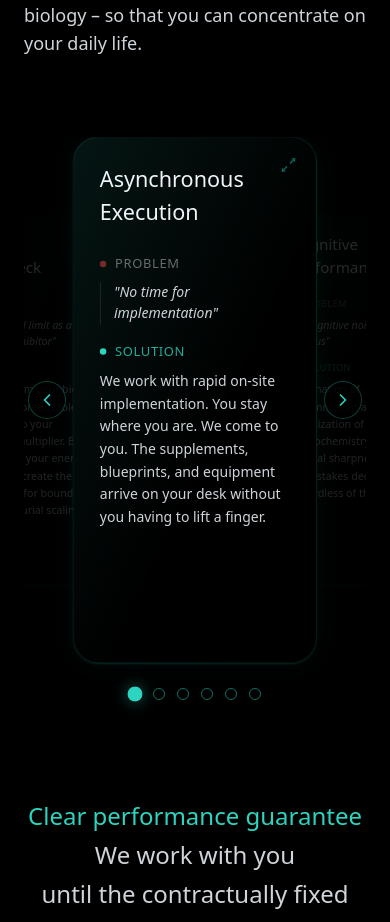
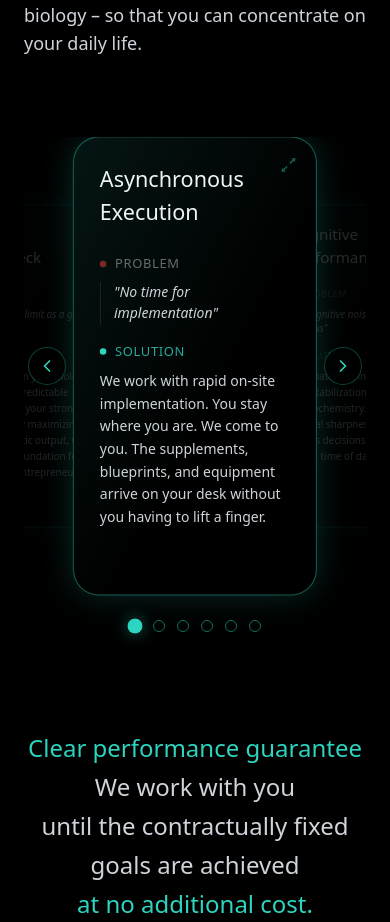
Before and after one commit to LucianoKutger/ArcviteEnglish, a React (Vite) app: page / in a window 390 px wide. Shown: the part 9840-10762 px from the top of the page. Built offline with nearby package versions, Linux system fonts and the light colour scheme.

Commit message:
fix: refine mobile protocol card presentation

```diff
--- a/src/components/cards/SolutionCard.module.scss
+++ b/src/components/cards/SolutionCard.module.scss
@@ -5,35 +5,38 @@
   display: flex;
   flex-direction: column;
   background: linear-gradient(to bottom right, $cyan-10, transparent);
-  border: 1px solid $white-05;
+  border: 1px solid $cyan-40;
   border-radius: 1.5rem;
   overflow: hidden;
   cursor: pointer;
-  box-shadow: 0 1px 2px 0 $cyan-10;
+  box-shadow: $shadow-glow-cyan;
   transition: all 0.3s ease;
 
   @media (max-width: ($breakpoint-lg - 1px)) {
+    -webkit-tap-highlight-color: transparent;
     background:
       linear-gradient(to bottom right, $cyan-10, transparent 58%),
       $black;
-    border-color: $cyan-10;
-    box-shadow:
-      0 1px 2px 0 $cyan-10,
-      0 0 24px $cyan-05;
   }
 }
 
 /* Hover-Effekte für die Karte selbst (entspricht Tailwind's hover:) */
-.card:hover {
-  border-color: $cyan-30;
-  box-shadow: 0 0 30px $cyan-10;
+@media (min-width: $breakpoint-lg) and (hover: hover) and (pointer: fine) {
+  .card:hover {
+    border-color: $cyan-70;
+    box-shadow:
+      0 0 18px $cyan-30,
+      0 0 42px $cyan-40;
+  }
 }
 
 .card:focus-visible {
   outline: 2px solid $cyan;
   outline-offset: 4px;
-  border-color: $cyan-30;
-  box-shadow: 0 0 30px $cyan-10;
+  border-color: $cyan-70;
+  box-shadow:
+    0 0 18px $cyan-30,
+    0 0 42px $cyan-40;
 }
 
 .imageContainer {
@@ -51,8 +54,10 @@
 }
 
 /* Hover-Effekt für den Container (entspricht Tailwind's group-hover:bg-white/10) */
-.card:hover .imageContainer {
-  background-color: $white-10;
+@media (min-width: $breakpoint-lg) and (hover: hover) and (pointer: fine) {
+  .card:hover .imageContainer {
+    background-color: $white-10;
+  }
 }
 
 .gridPattern {
@@ -182,8 +187,10 @@
   }
 }
 
-.card:hover .title {
-  color: $cyan;
+@media (min-width: $breakpoint-lg) and (hover: hover) and (pointer: fine) {
+  .card:hover .title {
+    color: $cyan;
+  }
 }
 
 .bodyWrapper {
--- a/src/components/sections/ProtocolsSection.module.scss
+++ b/src/components/sections/ProtocolsSection.module.scss
@@ -111,6 +111,10 @@
   position: relative;
   touch-action: pan-y;
 
+  @media (max-width: ($breakpoint-lg - 1px)) {
+    --protocol-body-font-size: 0.81rem;
+  }
+
   @media (min-width: $breakpoint-lg) {
     display: grid;
     grid-template-columns: repeat(3, 1fr);
@@ -181,10 +185,6 @@
   opacity: 1;
   visibility: visible;
   pointer-events: auto;
-
-  @media (max-width: ($breakpoint-lg - 1px)) {
-    --protocol-body-font-size: 0.81rem;
-  }
 }
 
 .previous,
```
